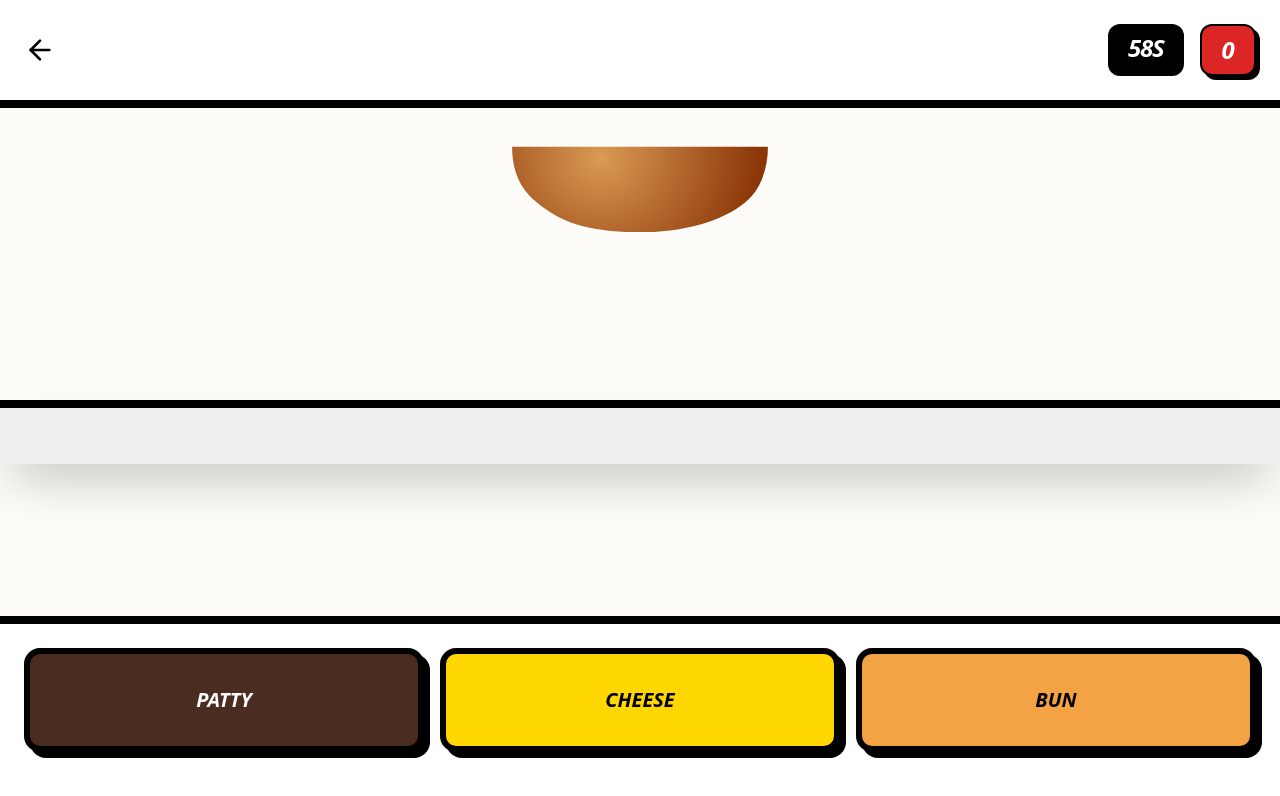
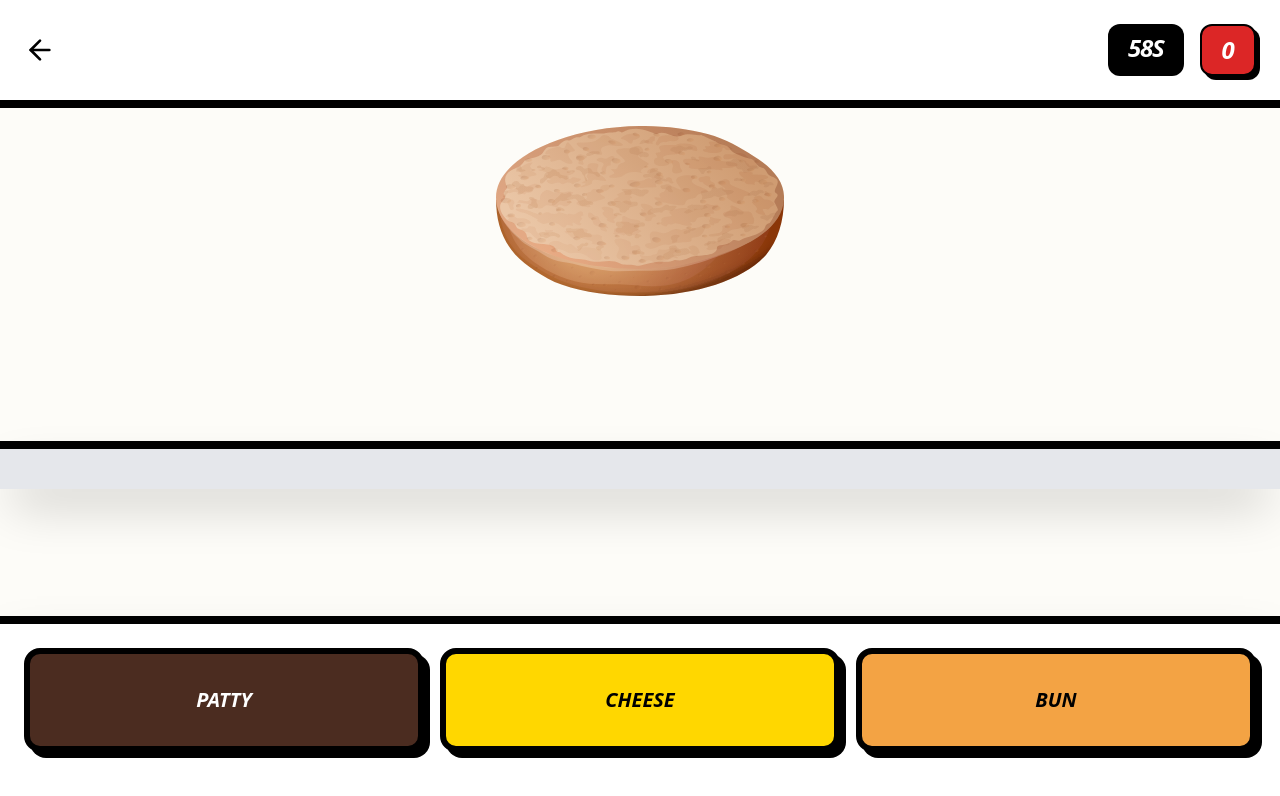
Before and after one commit to JaydenElworthy/burgerstack, a Next.js app: page /game in a window 1280 px wide. Both pictures are taken after a click on the button "START". Shown: the top 796 px of the page. Built offline with nearby package versions, Linux system fonts and the light colour scheme.

Commit message:
new svg burger game

```diff
--- a/app/game/page.js
+++ b/app/game/page.js
@@ -4,8 +4,6 @@ import { motion, AnimatePresence } from 'framer-motion';
 import Link from 'next/link';
 import { ArrowLeft, AlertCircle } from 'lucide-react';
 import confetti from 'canvas-confetti';
-// 1. IMPORT YOUR NEW ICONS
-import { TopBun, Cheese, Patty, BottomBun } from './burgericons';
 
 export default function BurgerGame() {
   const [stack, setStack] = useState([]);
@@ -31,12 +29,12 @@ export default function BurgerGame() {
     setFeedback(null);
     setIsExiting(false);
     setIsProcessing(false);
+    // Spawns just the base bun
     setStack([{ type: 'bottom-bun', id: `base-${Date.now()}` }]);
   };
 
   const handleInput = (inputType) => {
     if (gameState !== 'playing' || isExiting || isProcessing) return;
-
     const currentHeight = stack.length;
     let isCorrect = false;
 
@@ -46,20 +44,15 @@ export default function BurgerGame() {
 
     if (isCorrect) {
       setIsProcessing(true);
-      const nextPieceType = (inputType === 'patty') ? 'patty' : (inputType === 'cheese') ? 'cheese' : 'top-bun';
-      const newPiece = { type: nextPieceType, id: `piece-${Date.now()}` };
+      const nextType = (inputType === 'patty') ? 'patty' : (inputType === 'cheese') ? 'cheese' : 'top-bun';
+      setStack(prev => [...prev, { type: nextType, id: `piece-${Date.now()}` }]);
 
-      setStack(prev => [...prev, newPiece]);
-
-      if (nextPieceType === 'top-bun') {
+      if (nextType === 'top-bun') {
         setScore(s => s + 1);
-        setTimeout(() => setIsExiting(true), 500);
-        setTimeout(() => {
-          setBurgerId(prev => prev + 1);
-          spawnBurger();
-        }, 1100);
+        setTimeout(() => setIsExiting(true), 600);
+        setTimeout(() => { setBurgerId(prev => prev + 1); spawnBurger(); }, 1100);
       } else {
-        setTimeout(() => setIsProcessing(false), 200);
+        setTimeout(() => setIsProcessing(false), 300);
       }
     } else {
       setFeedback('wrong');
@@ -81,18 +74,19 @@ export default function BurgerGame() {
         </div>
       </div>
 
-      {/* PLAY AREA */}
-      <div className="flex-1 relative flex flex-col items-center justify-end overflow-hidden pb-[30%]">
-        <div className="absolute bottom-[30%] w-full h-16 bg-[#EFEFEF] border-t-8 border-black z-0 shadow-2xl" />
+      {/* STAGE */}
+      <div className="flex-1 relative flex flex-col items-center justify-end overflow-hidden pb-[25%]">
+        {/* COUNTER SURFACE */}
+        <div className="absolute bottom-[25%] w-full h-12 bg-gray-200 border-t-8 border-black z-0 shadow-2xl" />
 
         <AnimatePresence>
           {!isExiting && (
             <motion.div
-              key={`round-${burgerId}`}
+              key={`burger-${burgerId}`}
               initial={{ x: -1200 }}
               animate={{ x: 0 }}
-              exit={{ x: 2500, transition: { duration: 0.4, ease: "circIn" } }}
-              transition={{ x: { type: "tween", ease: "circOut", duration: 0.3 } }}
+              exit={{ x: 2500, transition: { duration: 0.4, ease: "expoIn" } }}
+              transition={{ x: { type: "tween", ease: "circOut", duration: 0.4 } }}
               className="flex flex-col-reverse items-center relative z-10 origin-bottom"
             >
               {stack.map((item, i) => (
@@ -101,23 +95,22 @@ export default function BurgerGame() {
                   layout
                   initial={i !== 0 ? { y: -1000 } : {}}
                   animate={{ y: 0 }}
-                  transition={{
-                    y: { type: "tween", ease: "circIn", duration: 0.2 },
-                    layout: { duration: 0 }
-                  }}
+                  transition={{ y: { type: "tween", ease: "circIn", duration: 0.25 } }}
                   style={{ zIndex: i }}
+                  // THE FIX: Tightened negative margins to stop pieces floating
                   className={`relative flex-shrink-0 ${
                     item.type === 'bottom-bun' ? 'mb-0' :
-                    item.type === 'patty' ? '-mb-12' :
-                    item.type === 'cheese' ? '-mb-10' :
-                    '-mb-16'
+                    item.type === 'patty' ? '-mb-16' :
+                    item.type === 'cheese' ? '-mb-14' :
+                    '-mb-20'
                   }`}
                 >
-                  {/* 3. USE THE NEW COMPONENTS */}
-                  {item.type === 'bottom-bun' && <BottomBun />}
-                  {item.type === 'patty' && <Patty />}
-                  {item.type === 'cheese' && <Cheese />}
-                  {item.type === 'top-bun' && <TopBun />}
+                  {/* Using standard <img> tags for perfect visual quality */}
+                  <img
+                    src={`/images/${item.type}.svg`}
+                    alt={item.type}
+                    className="w-72 h-auto block"
+                  />
                 </motion.div>
               ))}
             </motion.div>
@@ -126,7 +119,7 @@ export default function BurgerGame() {
       </div>
 
       {/* CONTROLS */}
-      <div className="p-6 grid grid-cols-3 gap-4 bg-white border-t-8 border-black pb-12 z-30">
+      <div className="p-6 grid grid-cols-3 gap-4 bg-white border-t-8 border-black pb-12 z-30 shadow-2xl">
         <button
           onPointerDown={(e) => { e.preventDefault(); handleInput('patty'); }}
           className={`bg-[#4B2C20] text-white border-[6px] border-black py-8 rounded-2xl font-black text-xl uppercase italic shadow-[6px_6px_0px_0px_rgba(0,0,0,1)] active:translate-y-1 active:shadow-none transition-all ${isProcessing ? 'opacity-50' : 'opacity-100'}`}
@@ -147,7 +140,7 @@ export default function BurgerGame() {
         </button>
       </div>
 
-      {/* OVERLAYS */}
+      {/* OVERLAY */}
       {gameState !== 'playing' && (
         <div className="absolute inset-0 bg-black/95 z-50 flex flex-col items-center justify-center p-10 text-center text-white">
           <motion.div initial={{ scale: 0.8 }} animate={{ scale: 1 }}>
@@ -157,14 +150,6 @@ export default function BurgerGame() {
             <h1 className="text-7xl font-black italic text-[#E5FF44] uppercase leading-none mb-10 tracking-tighter">
               {gameState === 'start' ? 'STACKER' : 'OVER'}
             </h1>
-
-            {gameState === 'lost' && (
-              <div className="mb-12 text-center">
-                <p className="text-white/40 font-black uppercase text-xs tracking-widest mb-2 italic tracking-tighter">Burgers Built</p>
-                <p className="text-9xl font-black italic text-[#E5FF44] leading-none tracking-tighter">{score}</p>
-              </div>
-            )}
-
             <button
               onClick={() => { setGameState('playing'); setScore(0); setBurgerId(0); setTimeLeft(60); spawnBurger(); }}
               className="bg-[#E5FF44] border-4 border-white text-black px-14 py-6 rounded-full font-black text-3xl uppercase italic shadow-2xl active:scale-95 transition-all tracking-tighter"
```
